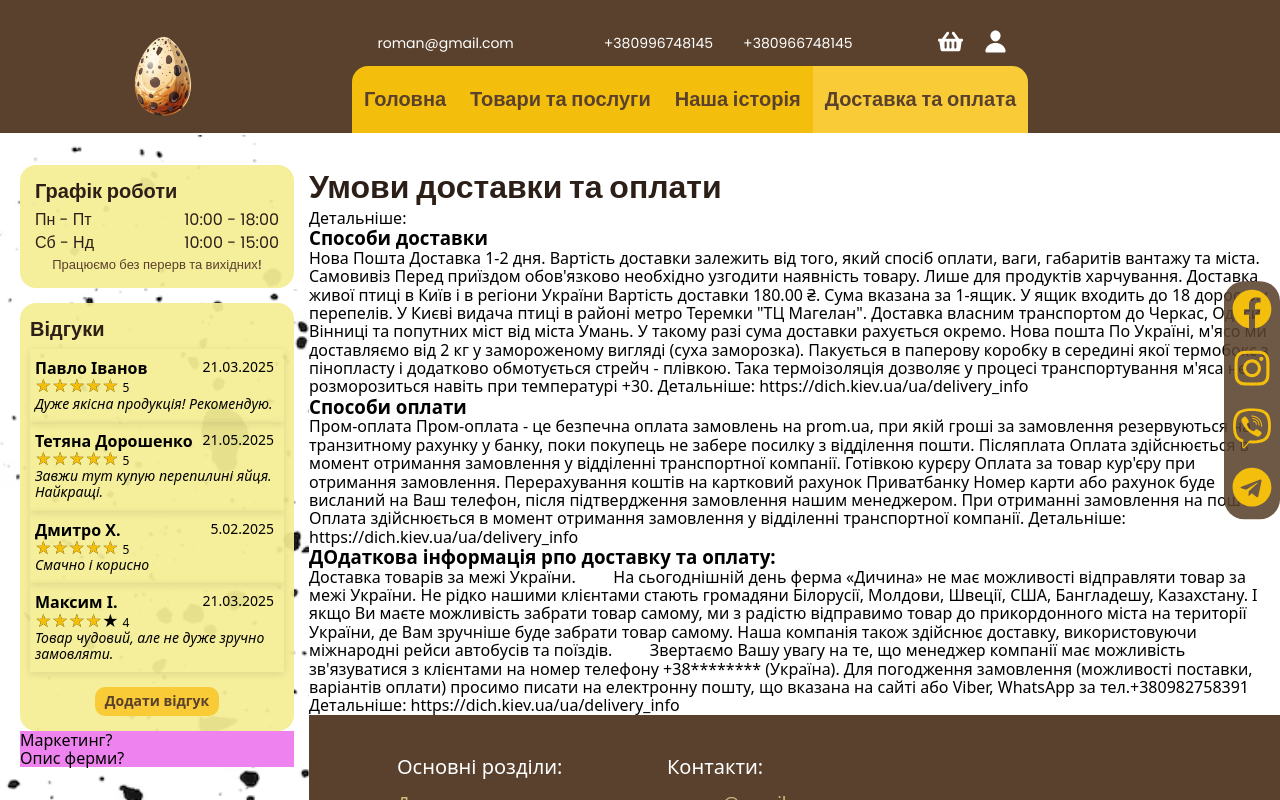
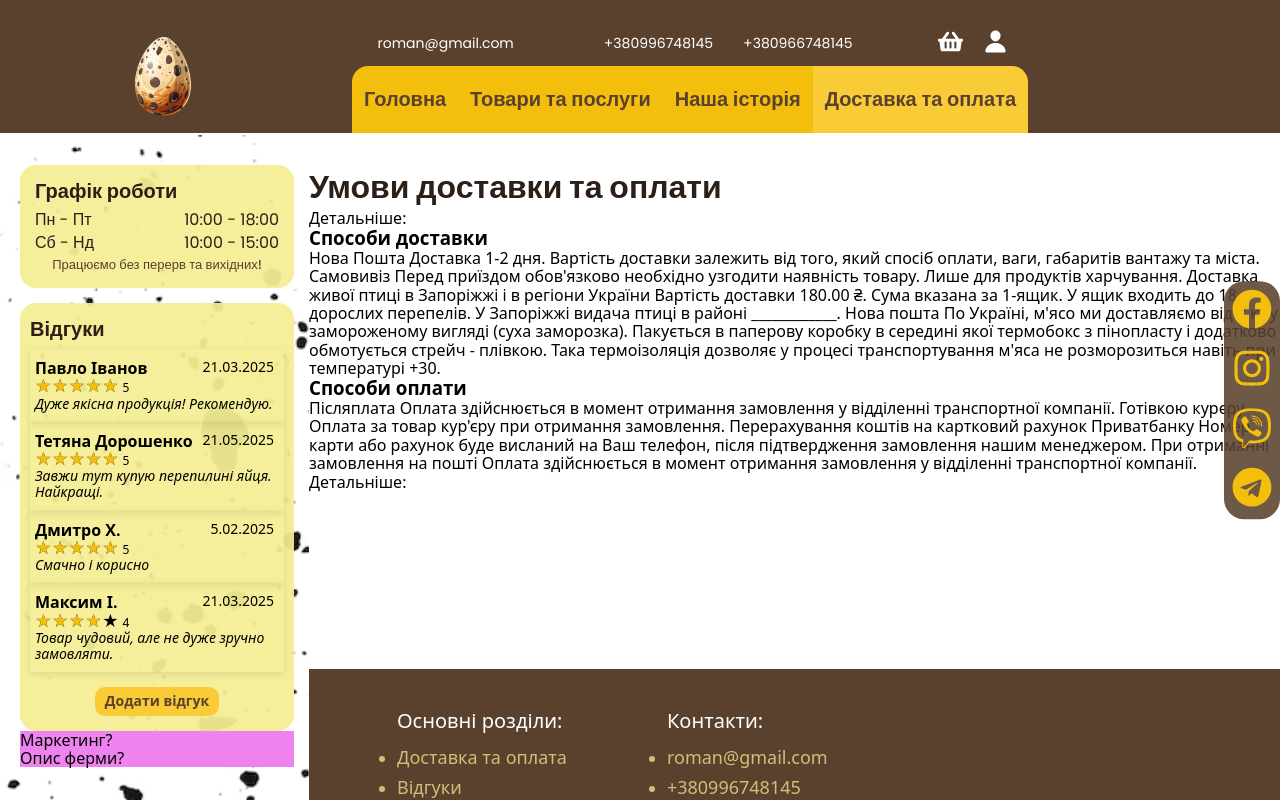
Before and after one commit to al-busova/u_romana, a React (Create React App) app: page /u_romana/deliverypay in a window 1280 px wide. Shown: the top 800 px of the page. Built offline with nearby package versions, Linux system fonts and the light colour scheme.

Commit message:
fix content delivery

```diff
--- a/src/pages/DeliveryPayPage/DeliveryPayPage.jsx
+++ b/src/pages/DeliveryPayPage/DeliveryPayPage.jsx
@@ -14,25 +14,20 @@ const DeliveryPayPage = () => {
             Нова Пошта Доставка 1-2 дня. Вартість доставки залежить від того,
             який спосіб оплати, ваги, габаритів вантажу та міста. Самовивіз
             Перед приїздом обов'язково необхідно узгодити наявність товару. Лише
-            для продуктів харчування. Доставка живої птиці в Київ і в регіони
+            для продуктів харчування. Доставка живої птиці в Запоріжжі і в регіони
             України Вартість доставки 180.00 ₴. Сума вказана за 1-ящик. У ящик
-            входить до 18 дорослих перепелів. У Києві видача птиці в районі
-            метро Теремки "ТЦ Магелан". Доставка власним транспортом до Черкас,
-            Одеси, Вінниці та попутних міст від міста Умань. У такому разі сума
-            доставки рахується окремо. Нова пошта По Україні, м'ясо ми
+            входить до 18 дорослих перепелів. У Запоріжжі видача птиці в районі
+            ____________. Нова пошта По Україні, м'ясо ми
             доставляємо від 2 кг у замороженому вигляді (суха заморозка).
             Пакується в паперову коробку в середині якої термобокс з пінопласту
             і додатково обмотується стрейч - плівкою. Така термоізоляція
             дозволяє у процесі транспортування м'яса не розморозиться навіть при
-            температурі +30. Детальніше: https://dich.kiev.ua/ua/delivery_info
+            температурі +30.
           </li>
         </ul>
         <h3>Способи оплати</h3>
         <ul>
           <li>
-            Пром-оплата Пром-оплата - це безпечна оплата замовлень на prom.ua,
-            при якій гроші за замовлення резервуються на транзитному рахунку у
-            банку, поки покупець не забере посилку з відділення пошти.
             Післяплата Оплата здійснюється в момент отримання замовлення у
             відділенні транспортної компанії. Готівкою курєру Оплата за товар
             кур'єру при отримання замовлення. Перерахування коштів на картковий
@@ -40,25 +35,8 @@ const DeliveryPayPage = () => {
             телефон, після підтвердження замовлення нашим менеджером. При
             отриманні замовлення на пошті Оплата здійснюється в момент отримання
             замовлення у відділенні транспортної компанії. Детальніше:
-            https://dich.kiev.ua/ua/delivery_info
           </li>
         </ul>
-        <h3>ДОдаткова інформація рпо доставку та оплату:</h3>
-        <p>
-          Доставка товарів за межі України.         На сьогоднішній день ферма
-          «Дичина» не має можливості відправляти товар за межі України. Не рідко
-          нашими клієнтами стають громадяни Білорусії, Молдови, Швеції, США,
-          Бангладешу, Казахстану. І якщо Ви маєте можливість забрати товар
-          самому, ми з радістю відправимо товар до прикордонного міста на
-          території України, де Вам зручніше буде забрати товар самому.
-                  Наша компанія також здійснює доставку, використовуючи
-          міжнародні рейси автобусів та поїздів.         Звертаємо Вашу увагу на
-          те, що менеджер компанії має можливість зв'язуватися з клієнтами на
-          номер телефону +38******** (Україна). Для погодження замовлення
-          (можливості поставки, варіантів оплати) просимо писати на електронну
-          пошту, що вказана на сайті або Viber, WhatsApp за тел.+380982758391
-          Детальніше: https://dich.kiev.ua/ua/delivery_info
-        </p>
       </Section>
     </main>
   );
```
